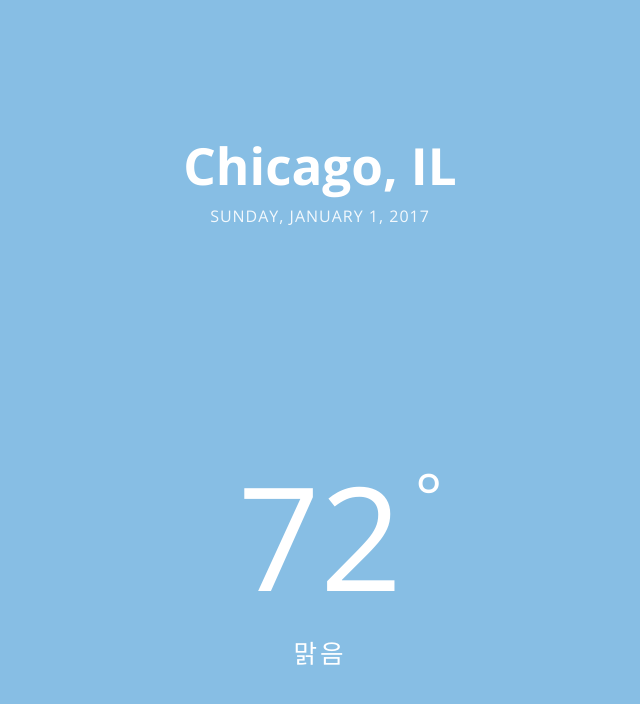
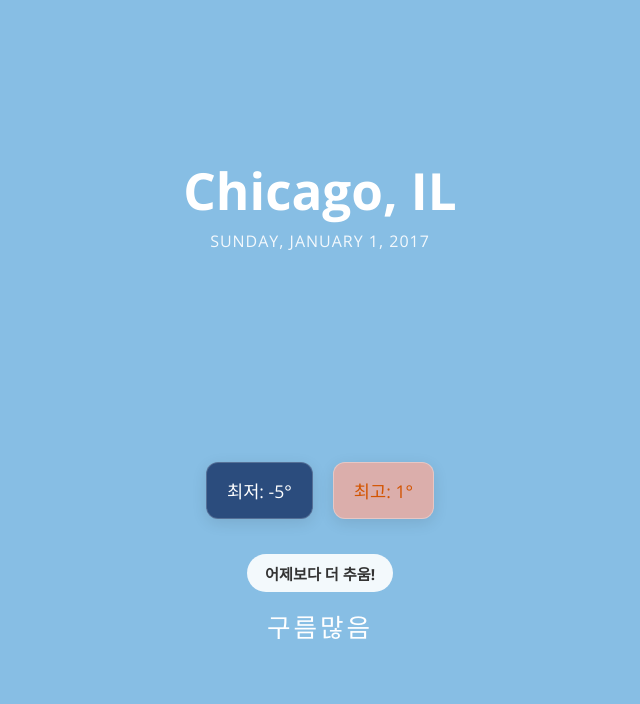
Before and after one commit to 990402DAJEONGKIM/serverless-weather-app, a PHP site: page / in a window 1280 px wide. Shown: the top 704 px of the page, without its empty margins (320-960 px from the left). Run offline with PHP 8.4, Linux system fonts and the light colour scheme.

Commit message:
djk: index.html, style.css modified

```diff
--- a/css/style.css
+++ b/css/style.css
@@ -107,3 +107,59 @@ header p { font-size: 1rem; opacity: 0.9; letter-spacing: 1px; }
 #location-list li:hover { background: rgba(255, 255, 255, 0.1); }
 /**/
 /**/
+
+/* djk: [최저], [최고], [어제와 비교한 오늘 날씨 텍스트] 위젯 추가 */
+
+/* 메인 그룹 레이아웃 */
+.weather-main-group {
+    display: flex;
+    align-items: center;
+    justify-content: center;
+    gap: 20px;
+    margin: 20px 0;
+}
+
+/* 위젯 공통 스타일 */
+.temp-widget {
+    padding: 15px 20px;
+    border-radius: 12px;
+    font-size: 1.1rem;
+    display: flex;
+    flex-direction: column;
+    align-items: center;
+    justify-content: center;
+    box-shadow: 0 4px 15px rgba(0,0,0,0.1);
+    min-width: 100px;
+}
+
+/* 최저 기온 위젯 (다크 블루) */
+.temp-widget.low {
+    background: rgba(28, 57, 107, 0.85); /* 이미지의 어두운 블루 */
+    border: 1px solid rgba(255, 255, 255, 0.2);
+}
+
+/* 최고 기온 위젯 (연한 레드/오렌지) */
+.temp-widget.high {
+    background: rgba(234, 172, 161, 0.85); /* 이미지의 연한 레드 */
+    border: 1px solid rgba(255, 255, 255, 0.3);
+    color: #d35400;
+}
+
+/* 어제 비교 칩 스타일 */
+.comparison-chip {
+    background: rgba(255, 255, 255, 0.9);
+    color: #333;
+    padding: 8px 18px;
+    border-radius: 20px;
+    font-weight: bold;
+    font-size: 0.95rem;
+    margin: 15px 0;
+    display: inline-flex;
+    align-items: center;
+    gap: 5px;
+}
+
+.arrow-up { color: #27ae60; font-weight: 900; }
+
+/* 온도 텍스트 크기 조정 (위젯과 맞추기 위해) */
+.temperature { font-size: 8rem; margin: 0; }
--- a/index.html
+++ b/index.html
@@ -31,11 +31,13 @@
 
         </div>
         -->
+
         <header>
             <h1 id="city">Chicago, IL</h1>
             <p id="date">SUNDAY, JANUARY 1, 2017</p>
         </header>
 
+        <!-- djk: 삭제
         <main>
             <div class="weather-icon" id="weather-icon-container"></div>
 
@@ -44,6 +46,32 @@
             </div>
             <p id="status">맑음</p>
         </main>
+        -->
+        <main>
+            <div class="weather-icon" id="weather-icon-container"></div>
+
+            <div class="weather-main-group">
+                <div class="temp-widget low">
+                    <span class="widget-label">최저: <span id="low-temp">-5</span>°</span>
+                    <span class="arrow-icon"></span>
+                </div>
+                <!-- djk: 삭제
+                <div class="temperature">
+                    <span id="temp">-2</span><span class="degree-symbol">°</span>
+                </div>
+                -->
+                <div class="temp-widget high">
+                    <span class="widget-label">최고: <span id="high-temp">1</span>°</span>
+                    <span class="sun-icon"></span>
+                </div>
+            </div>
+
+            <div class="comparison-chip">
+                <span> 어제보다 더 추움! </span>
+            </div>
+
+            <p id="status">구름많음</p>
+        </main>
     </div>
 
     <script src="js/main.js" defer></script>
```
